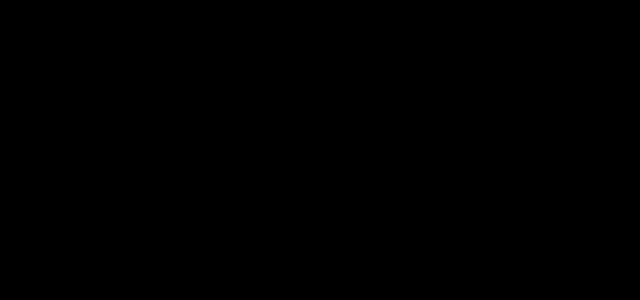
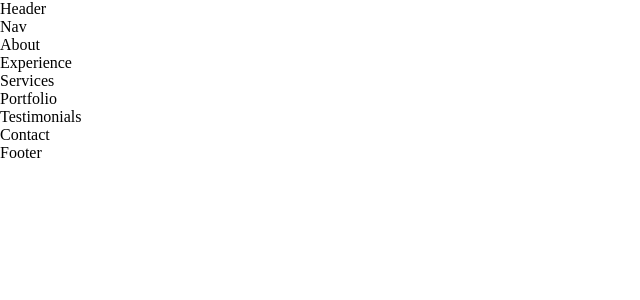
Before and after one commit to StyngerBee/the-new-portfolio, a React (Create React App) app: page / in a window 1280 px wide. Shown: the top 300 px of the page, without its empty margins (0-640 px from the left). Built offline with nearby package versions, Linux system fonts and the light colour scheme.

Commit message:
finished app.jsx to display all sections

```diff
--- a/src/App.jsx
+++ b/src/App.jsx
@@ -1,11 +1,28 @@
 import React from 'react'
+import Header from './components/header/Header'
+import Nav from './components/nav/Nav'
+import About from './components/about/About'
+import Experience from './components/experience/Experience'
+import Services from './components/services/Services'
+import Portfolio from './components/portfolio/Portfolio'
+import Testimonials from './components/testimonials/Testimonials'
+import Contact from './components/contact/Contact'
+import Footer from './components/footer/Footer'
 
-const app = () => {
+const App = () => {
   return (
-    <div>
-
-    </div>
+    <>
+        <Header />
+        <Nav />
+        <About />
+        <Experience />
+        <Services />
+        <Portfolio />
+        <Testimonials />
+        <Contact />
+        <Footer />
+    </>
   )
 }
 
-export default app
+export default App
--- a/src/assets/css/index.css
+++ b/src/assets/css/index.css
@@ -1,4 +1,15 @@
-body {
-    background: black;
-    color: white;
+*{
+    margin: 0;
+    padding: 0;
+    border: 0;
+    outline:0;
+    box-sizing: border-box;
+    list-style: none;
+    text-decoration: none;
 }
+
+:root {
+    --color-bg: #1f1f38;
+    --color-bg-variant: #2c2c6c;
+    --color-primary: #4db5ff;
+}
```
